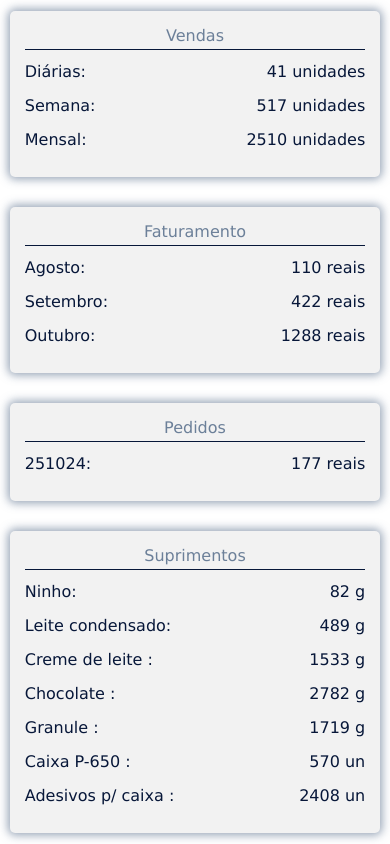
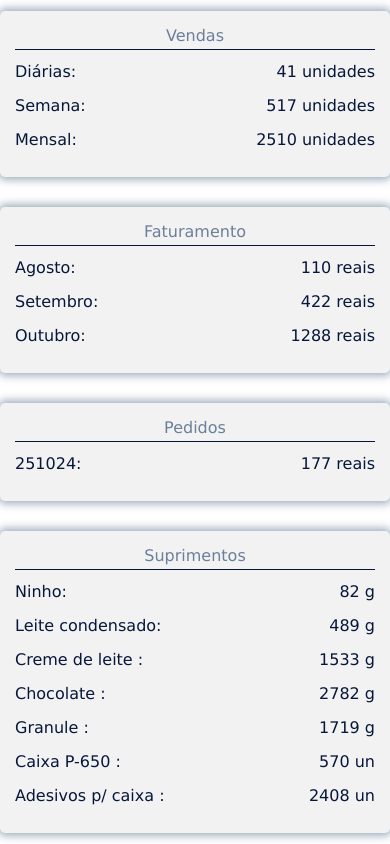
Before and after one commit to Sousa-Diin/eewdoces, a React (Vite) app: page /eewdoces/busi in a window 390 px wide. Built offline with nearby package versions, Linux system fonts and the light colour scheme.

Commit message:
ajuste e enviado para deploy

```diff
--- a/frontend/src/components/card/card2col/card2col.css
+++ b/frontend/src/components/card/card2col/card2col.css
@@ -34,7 +34,7 @@
 
 @media only screen and (min-width:190px) and (max-width:650px){
   .section {
-    min-width:95%;
+    min-width:100dvw;
   }
 
   .section h2 {
```
